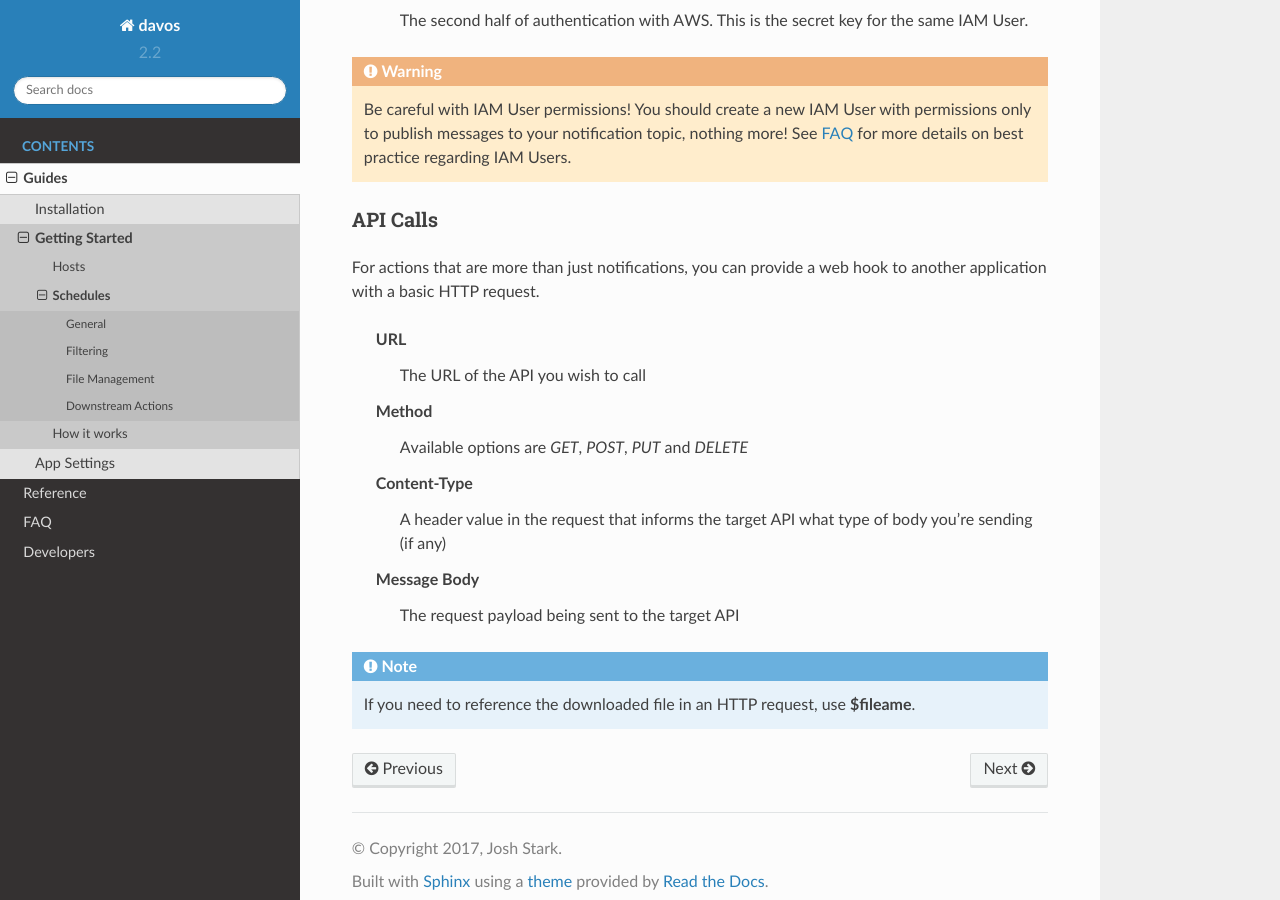
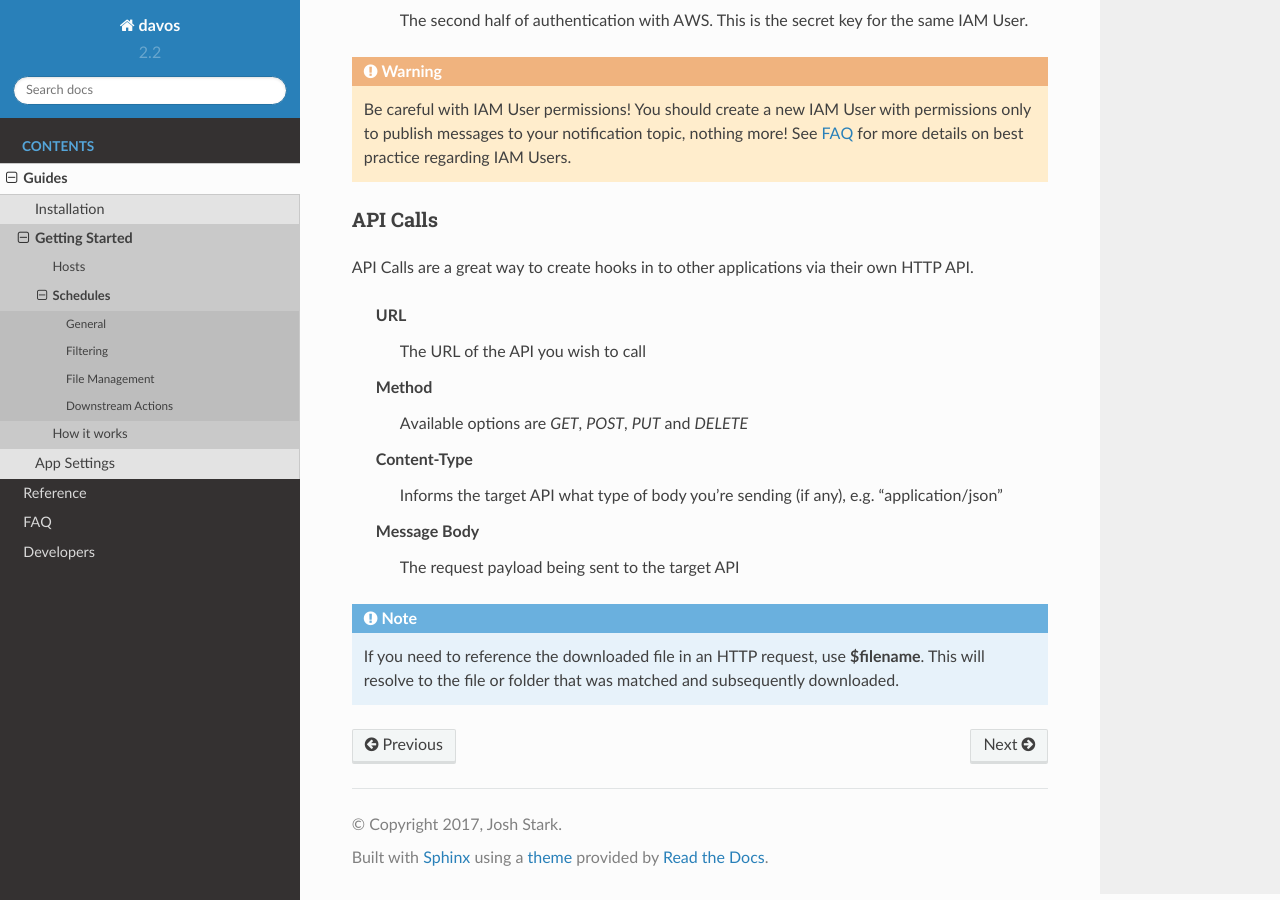
Before and after one commit to linuxserver/davos, a Sphinx documentation site: the page built from docs/source/guides/gettingstarted/schedules.rst, in a window 1280 px wide and 900 px high, scrolled down 4074 px. Built offline with Sphinx 7.4.7 and the Read the Docs theme 2.0.0, drawn with Linux system fonts in a browser that asks for light colours.

Commit message:
Update schedules.rst

```diff
--- a/docs/source/guides/gettingstarted/schedules.rst
+++ b/docs/source/guides/gettingstarted/schedules.rst
@@ -170,8 +170,7 @@ You will need an `Amazon AWS <https://aws.amazon.com/>`_ account to use this fea
 API Calls
 =========
 
-For actions that are more than just notifications, you can provide a web hook to another
-application with a basic HTTP request.
+API Calls are a great way to create hooks in to other applications via their own HTTP API.
 
     URL
         The URL of the API you wish to call
@@ -180,9 +179,9 @@ application with a basic HTTP request.
         Available options are *GET*, *POST*, *PUT* and *DELETE*
 
     Content-Type
-        A header value in the request that informs the target API what type of body you're sending (if any)
+        Informs the target API what type of body you're sending (if any), e.g. "application/json"
 
     Message Body
         The request payload being sent to the target API
 
-.. note:: If you need to reference the downloaded file in an HTTP request, use **$fileame**.
+.. note:: If you need to reference the downloaded file in an HTTP request, use **$filename**. This will resolve to the file or folder that was matched and subsequently downloaded.
```
